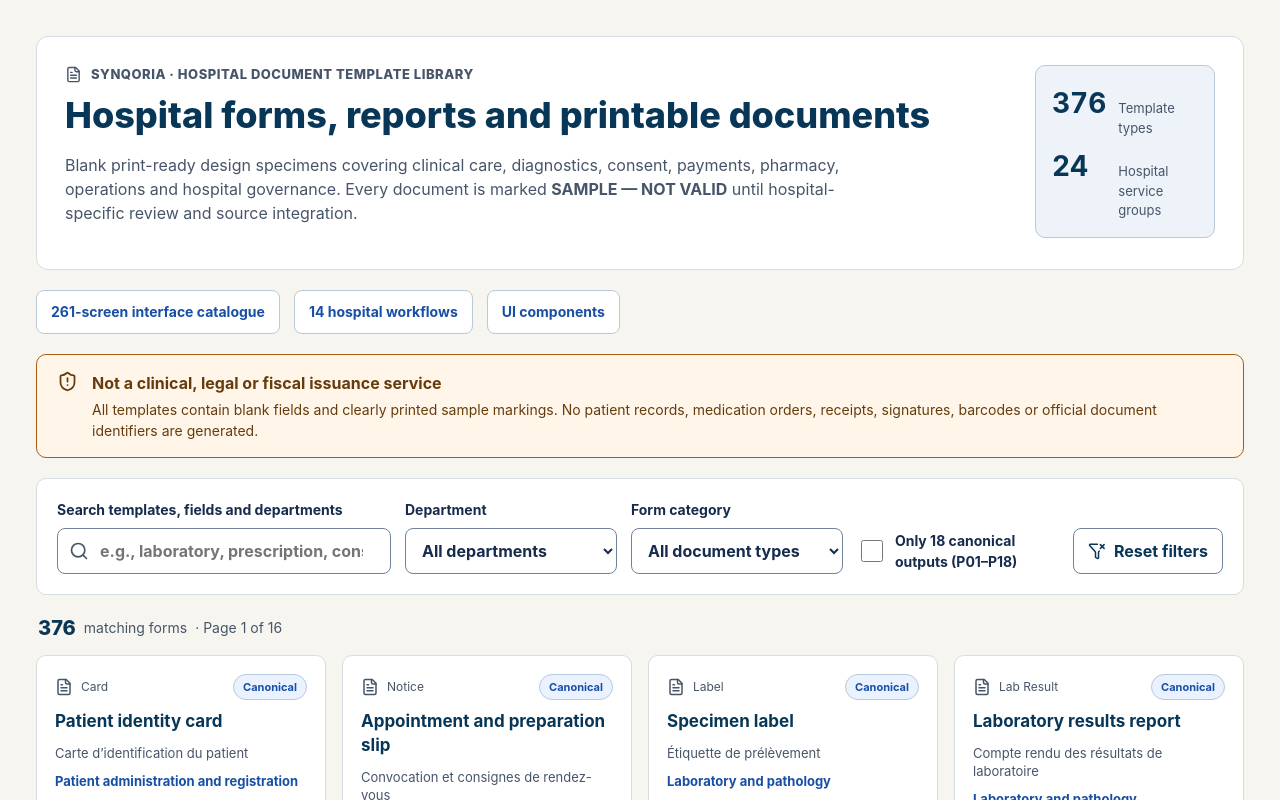
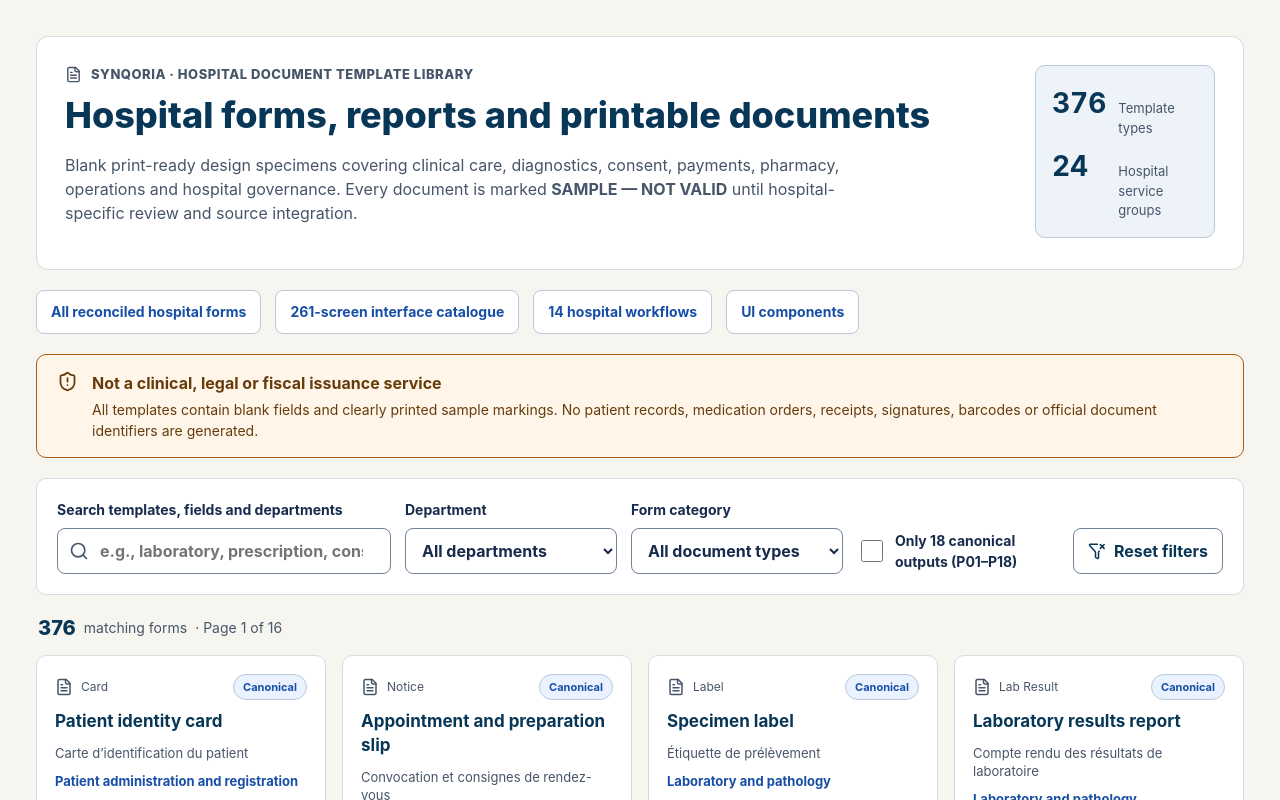
Before and after one commit to exerateanalytical/synqoria, a Next.js app in the folder apps/web/: page /ui/printables in a window 1280 px wide. Shown: the top 800 px of the page. Built offline with nearby package versions, Linux system fonts and the light colour scheme.

Commit message:
feat(print): link unified document index and both printable libraries

```diff
--- a/apps/web/app/ui/printables/PrintLibraryClient.tsx
+++ b/apps/web/app/ui/printables/PrintLibraryClient.tsx
@@ -22,7 +22,7 @@ export default function PrintLibraryClient({templates}:Props){
  const reset=()=>{setQuery("");setDomain("all");setKind("all");setCoreOnly(false);setPage(1)};
  return <div className="syn-library">
   <header className="syn-library-hero"><div><p className="syn-library-eyebrow"><FileText size={17} aria-hidden="true"/> SYNQORIA · Hospital document template library</p><h1>Hospital forms, reports and printable documents</h1><p>Blank print-ready design specimens covering clinical care, diagnostics, consent, payments, pharmacy, operations and hospital governance. Every document is marked <strong>SAMPLE — NOT VALID</strong> until hospital-specific review and source integration.</p></div><div className="syn-library-count"><strong>{templates.length}</strong><span>Template types</span><strong>{domains.length}</strong><span>Hospital service groups</span></div></header>
-  <div className="syn-library-links"><Link href="/ui/catalog">261-screen interface catalogue</Link><Link href="/ui/catalog/workflows">14 hospital workflows</Link><Link href="/ui/catalog/components">UI components</Link></div>
+  <div className="syn-library-links"><Link href="/hospital-documents">All reconciled hospital forms</Link><Link href="/ui/catalog">261-screen interface catalogue</Link><Link href="/ui/catalog/workflows">14 hospital workflows</Link><Link href="/ui/catalog/components">UI components</Link></div>
   <section className="syn-library-alert" role="status"><ShieldAlert size={21} aria-hidden="true"/><div><strong>Not a clinical, legal or fiscal issuance service</strong><p>All templates contain blank fields and clearly printed sample markings. No patient records, medication orders, receipts, signatures, barcodes or official document identifiers are generated.</p></div></section>
   <section className="syn-library-filters" aria-label="Template search and filters">
    <label className="syn-library-search"><span>Search templates, fields and departments</span><span className="syn-library-input-wrap"><Search size={20} aria-hidden="true"/><input type="search" value={query} onChange={e=>{setQuery(e.target.value);setPage(1)}} placeholder="e.g., laboratory, prescription, consent, invoice, admission" autoComplete="off"/></span></label>
```
